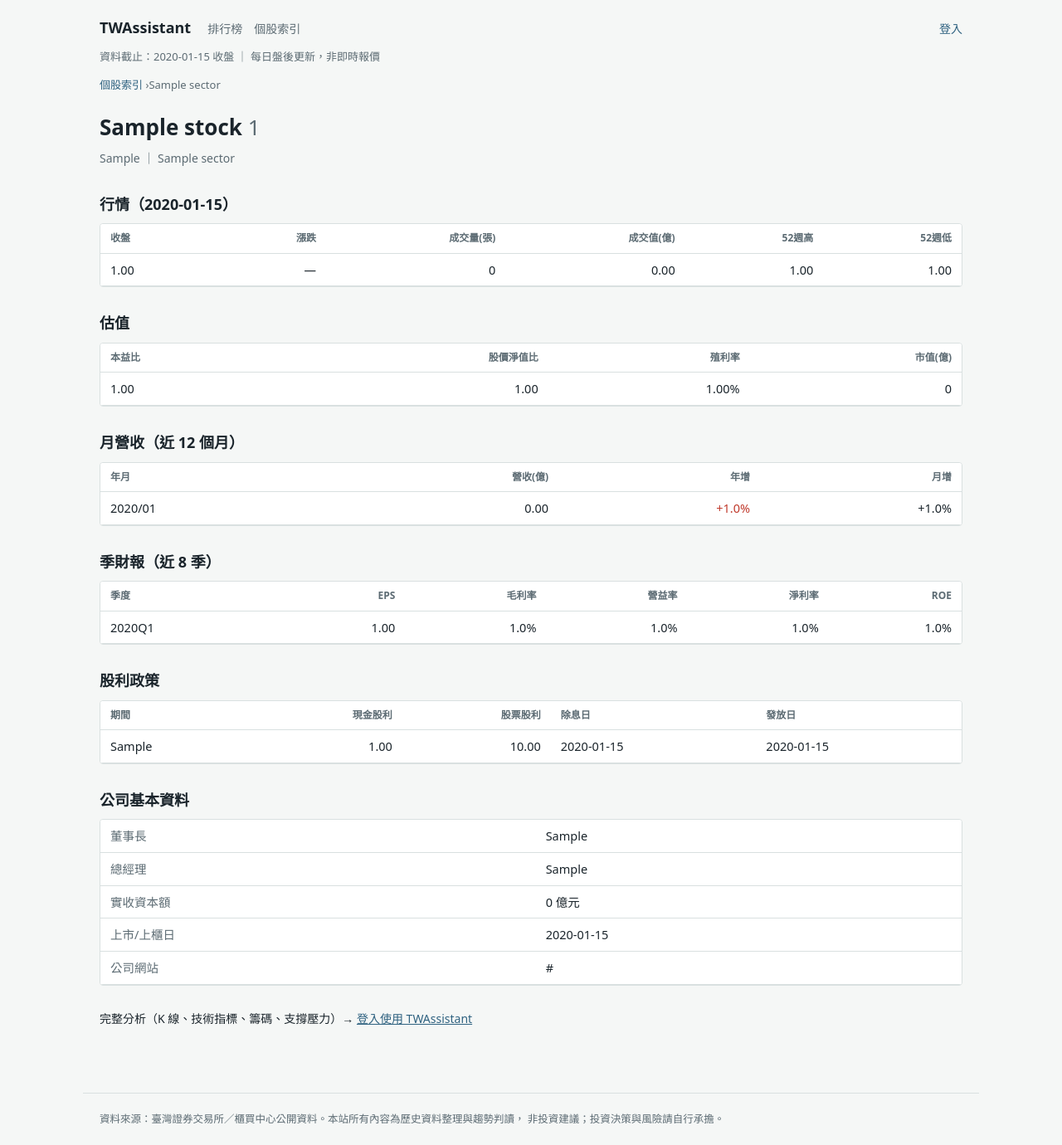
After one commit to rocker0516/TWAssisant, a FastAPI app: page /stock/1 in a window 1280 px wide. The commit adds this page. Shown: the whole page at 83% size. Run offline with FastAPI, Linux system fonts and the light colour scheme; tables that the repository leaves empty hold one stand-in row (values such as "Sample post"); data that the repository does not hold is empty.

Commit message:
feat(web): 公開個股頁 /stock/{id}＋索引與排行榜接上內鏈
分層設計待決事項「公開個股頁放到多深」正式落地為保守邊界：只放客觀資料
——行情（收盤/漲跌/量值/52週高低）、估值（PE/PB/殖利率/市值）、月營收
近 12 月、季財報近 8 季、股利政策、公司基本資料。買進區間、停損、評分、
目標價、支撐壓力數值一律不出現在匿名層；頁尾 CTA 只提及功能名稱、導向
/app 登入。

行情取「該股自己的最近兩個交易日」而非全市場最新日——停牌股的最新價可能
早於全市場最新日，用全市場日會查到空行情。52 週高低以該股最新交易日往回
365 天計。ETF 無估值/公司資料時區塊整段隱藏（模板 if 包裹），非留空表。

個股索引與排行榜的代號/名稱同步接上 /stock/{id} 連結——索引頁存在的理由
（內鏈）自此成立，三頁互鏈：排行榜 → 個股 → 索引 → 個股。

驗證：/stock/2330 與 /stock/0050（ETF）皆 200、未知代號 404；瀏覽器實測
台積電頁渲染正常（紅漲綠跌、市值 617,190 億與發行股數×收盤吻合）；
禁出現字樣掃描僅頁尾功能名稱一處（非資料洩漏）。

Co-Authored-By: Claude Opus 5 <noreply@anthropic.com>

```diff
--- a/backend/app/web/templates/rankings.html
+++ b/backend/app/web/templates/rankings.html
@@ -16,8 +16,8 @@
         <tbody>
           {% for r in board.rows %}
           <tr>
-            <td>{{ r.stock_id }}</td>
-            <td class="l">{{ r.name }}</td>
+            <td><a class="code" href="/stock/{{ r.stock_id }}">{{ r.stock_id }}</a></td>
+            <td class="l"><a class="code" href="/stock/{{ r.stock_id }}">{{ r.name }}</a></td>
             <td>{{ "%.2f"|format(r.close) if r.close is not none else "—" }}</td>
             <td class="{{ 'up' if r.signed and r.value > 0 else ('down' if r.signed and r.value < 0 else '') }}">{{ r.display }}</td>
           </tr>
--- /dev/null
+++ b/backend/app/web/templates/stock.html
@@ -0,0 +1,128 @@
+{% extends "base.html" %}
+{% block title %}{{ stock.name }}（{{ stock.id }}）股價與基本資料｜TWAssistant{% endblock %}
+{% block description %}{{ stock.name }}（{{ stock.id }}）{{ cutoff }} 收盤 {{ "%.2f"|format(quote.close) if quote.close is not none else "—" }}：本益比、殖利率、月營收、季財報、股利政策，取自證交所／櫃買中心官方盤後資料。{% endblock %}
+{% block content %}
+<nav style="font-size: 13px; color: var(--ink-2); margin-top: 12px;">
+  <a href="/stocks" style="color: var(--accent); text-decoration: none;">個股索引</a>
+  ›{{ sector_name or "未分類" }}
+</nav>
+<h1>{{ stock.name }} <span style="color: var(--ink-2); font-weight: 400;">{{ stock.id }}</span></h1>
+<p style="color: var(--ink-2); font-size: 14px; margin: 0 0 16px;">
+  {{ stock.market or "" }}{% if sector_name %} ｜ {{ sector_name }}{% endif %}
+</p>
+
+<h2>行情（{{ cutoff }}）</h2>
+<div class="tbl">
+  <table>
+    <thead><tr><th>收盤</th><th>漲跌</th><th>成交量(張)</th><th>成交值(億)</th><th>52週高</th><th>52週低</th></tr></thead>
+    <tbody>
+      <tr>
+        <td>{{ "%.2f"|format(quote.close) if quote.close is not none else "—" }}</td>
+        <td class="{{ 'up' if quote.change_pct and quote.change_pct > 0 else ('down' if quote.change_pct and quote.change_pct < 0 else '') }}">
+          {{ "%+.2f%%"|format(quote.change_pct) if quote.change_pct is not none else "—" }}</td>
+        <td>{{ "{:,}".format((quote.volume // 1000)) if quote.volume else "—" }}</td>
+        <td>{{ "%.2f"|format(quote.turnover / 1e8) if quote.turnover else "—" }}</td>
+        <td>{{ "%.2f"|format(quote.w52_high) if quote.w52_high is not none else "—" }}</td>
+        <td>{{ "%.2f"|format(quote.w52_low) if quote.w52_low is not none else "—" }}</td>
+      </tr>
+    </tbody>
+  </table>
+</div>
+
+{% if valuation %}
+<h2>估值</h2>
+<div class="tbl">
+  <table>
+    <thead><tr><th>本益比</th><th>股價淨值比</th><th>殖利率</th>{% if market_cap %}<th>市值(億)</th>{% endif %}</tr></thead>
+    <tbody>
+      <tr>
+        <td>{{ "%.2f"|format(valuation.pe) if valuation.pe is not none else "—" }}</td>
+        <td>{{ "%.2f"|format(valuation.pb) if valuation.pb is not none else "—" }}</td>
+        <td>{{ "%.2f%%"|format(valuation.dividend_yield) if valuation.dividend_yield is not none else "—" }}</td>
+        {% if market_cap %}<td>{{ "{:,.0f}".format(market_cap / 1e8) }}</td>{% endif %}
+      </tr>
+    </tbody>
+  </table>
+</div>
+{% endif %}
+
+{% if revenues %}
+<h2>月營收（近 12 個月）</h2>
+<div class="tbl">
+  <table>
+    <thead><tr><th class="l">年月</th><th>營收(億)</th><th>年增</th><th>月增</th></tr></thead>
+    <tbody>
+      {% for r in revenues %}
+      <tr>
+        <td class="l">{{ r.year }}/{{ "%02d"|format(r.month) }}</td>
+        <td>{{ "%.2f"|format(r.revenue / 1e5) if r.revenue is not none else "—" }}</td>
+        <td class="{{ 'up' if r.yoy and r.yoy > 0 else ('down' if r.yoy and r.yoy < 0 else '') }}">{{ "%+.1f%%"|format(r.yoy) if r.yoy is not none else "—" }}</td>
+        <td>{{ "%+.1f%%"|format(r.mom) if r.mom is not none else "—" }}</td>
+      </tr>
+      {% endfor %}
+    </tbody>
+  </table>
+</div>
+{% endif %}
+
+{% if quarters %}
+<h2>季財報（近 8 季）</h2>
+<div class="tbl">
+  <table>
+    <thead><tr><th class="l">季度</th><th>EPS</th><th>毛利率</th><th>營益率</th><th>淨利率</th><th>ROE</th></tr></thead>
+    <tbody>
+      {% for q in quarters %}
+      <tr>
+        <td class="l">{{ q.year }}Q{{ q.quarter }}</td>
+        <td>{{ "%.2f"|format(q.eps) if q.eps is not none else "—" }}</td>
+        <td>{{ "%.1f%%"|format(q.gross_margin) if q.gross_margin is not none else "—" }}</td>
+        <td>{{ "%.1f%%"|format(q.op_margin) if q.op_margin is not none else "—" }}</td>
+        <td>{{ "%.1f%%"|format(q.net_margin) if q.net_margin is not none else "—" }}</td>
+        <td>{{ "%.1f%%"|format(q.roe) if q.roe is not none else "—" }}</td>
+      </tr>
+      {% endfor %}
+    </tbody>
+  </table>
+</div>
+{% endif %}
+
+{% if dividends %}
+<h2>股利政策</h2>
+<div class="tbl">
+  <table>
+    <thead><tr><th class="l">期間</th><th>現金股利</th><th>股票股利</th><th class="l">除息日</th><th class="l">發放日</th></tr></thead>
+    <tbody>
+      {% for d in dividends %}
+      <tr>
+        <td class="l">{{ d.period }}</td>
+        <td>{{ "%.2f"|format(d.cash) if d.cash is not none else "—" }}</td>
+        <td>{{ "%.2f"|format(d.stock) if d.stock is not none else "—" }}</td>
+        <td class="l">{{ d.cash_ex_date or "—" }}</td>
+        <td class="l">{{ d.pay_date or "—" }}</td>
+      </tr>
+      {% endfor %}
+    </tbody>
+  </table>
+</div>
+{% endif %}
+
+{% if profile %}
+<h2>公司基本資料</h2>
+<div class="tbl">
+  <table>
+    <tbody>
+      {% if profile.chairman %}<tr><td class="l" style="color: var(--ink-2);">董事長</td><td class="l">{{ profile.chairman }}</td></tr>{% endif %}
+      {% if profile.president %}<tr><td class="l" style="color: var(--ink-2);">總經理</td><td class="l">{{ profile.president }}</td></tr>{% endif %}
+      {% if profile.capital %}<tr><td class="l" style="color: var(--ink-2);">實收資本額</td><td class="l">{{ "{:,.0f}".format(profile.capital / 1e8) }} 億元</td></tr>{% endif %}
+      {% if profile.listed_date %}<tr><td class="l" style="color: var(--ink-2);">上市/上櫃日</td><td class="l">{{ profile.listed_date }}</td></tr>{% endif %}
+      {% if profile.website %}<tr><td class="l" style="color: var(--ink-2);">公司網站</td><td class="l">{{ profile.website }}</td></tr>{% endif %}
+    </tbody>
+  </table>
+</div>
+{% endif %}
+
+<p style="margin-top: 28px; font-size: 14px;">
+  完整分析（K 線、技術指標、籌碼、支撐壓力）→
+  <a href="/app/stocks/{{ stock.id }}" style="color: var(--accent);">登入使用 TWAssistant</a>
+</p>
+{% endblock %}
--- a/backend/app/web/templates/stocks_index.html
+++ b/backend/app/web/templates/stocks_index.html
@@ -14,12 +14,10 @@
         <tr><th class="l">代號</th><th class="l">名稱</th><th>收盤</th></tr>
       </thead>
       <tbody>
-        {# 個股頁尚未上線，先不放連結——死連結比沒有連結更糟。公開個股頁 /stock/{id}
-           上線時，這裡改成 <a class="code" href="/stock/{{ s.stock_id }}">。 #}
         {% for s in g.stocks %}
         <tr>
-          <td>{{ s.stock_id }}</td>
-          <td class="l">{{ s.name }}</td>
+          <td><a class="code" href="/stock/{{ s.stock_id }}">{{ s.stock_id }}</a></td>
+          <td class="l"><a class="code" href="/stock/{{ s.stock_id }}">{{ s.name }}</a></td>
           <td>{{ "%.2f"|format(s.close) if s.close is not none else "—" }}</td>
         </tr>
         {% endfor %}
```
Also changed, not shown: backend/app/web/routes_public.py (+83 -7 lines), README.md.
